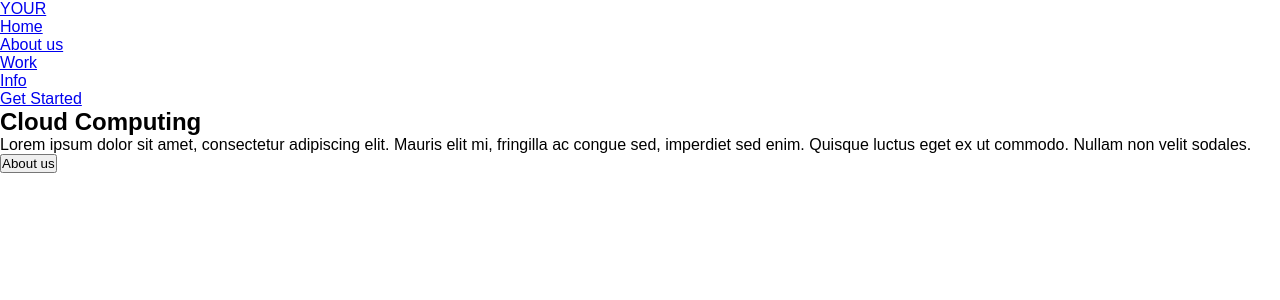
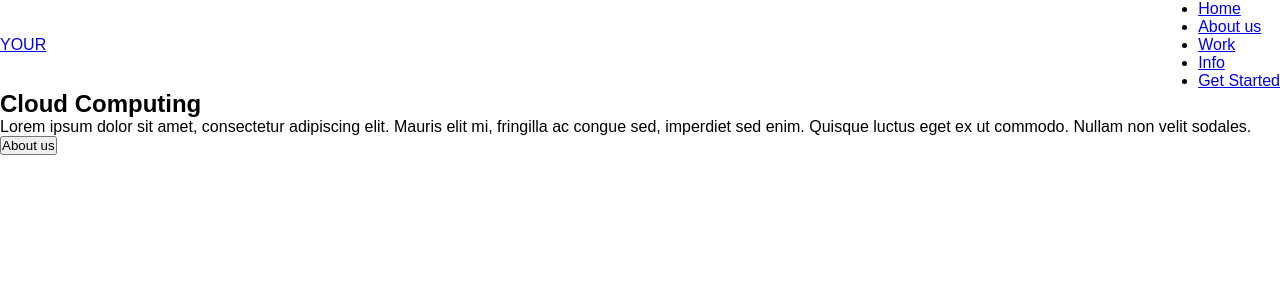
Before and after one commit to joaov1ct0r/react-cloud, a React (Create React App) app: page / in a window 1280 px wide. Shown: the top 300 px of the page. Built offline with nearby package versions, Linux system fonts and the light colour scheme.

Commit message:
estilo aplicado ao elemento nav

```diff
--- a/src/App.css
+++ b/src/App.css
@@ -7,3 +7,9 @@
 body {
     font-family: sans-serif;
 }
+
+nav {
+    display: flex;
+    justify-content: space-between;
+    align-items: center;
+}
```
